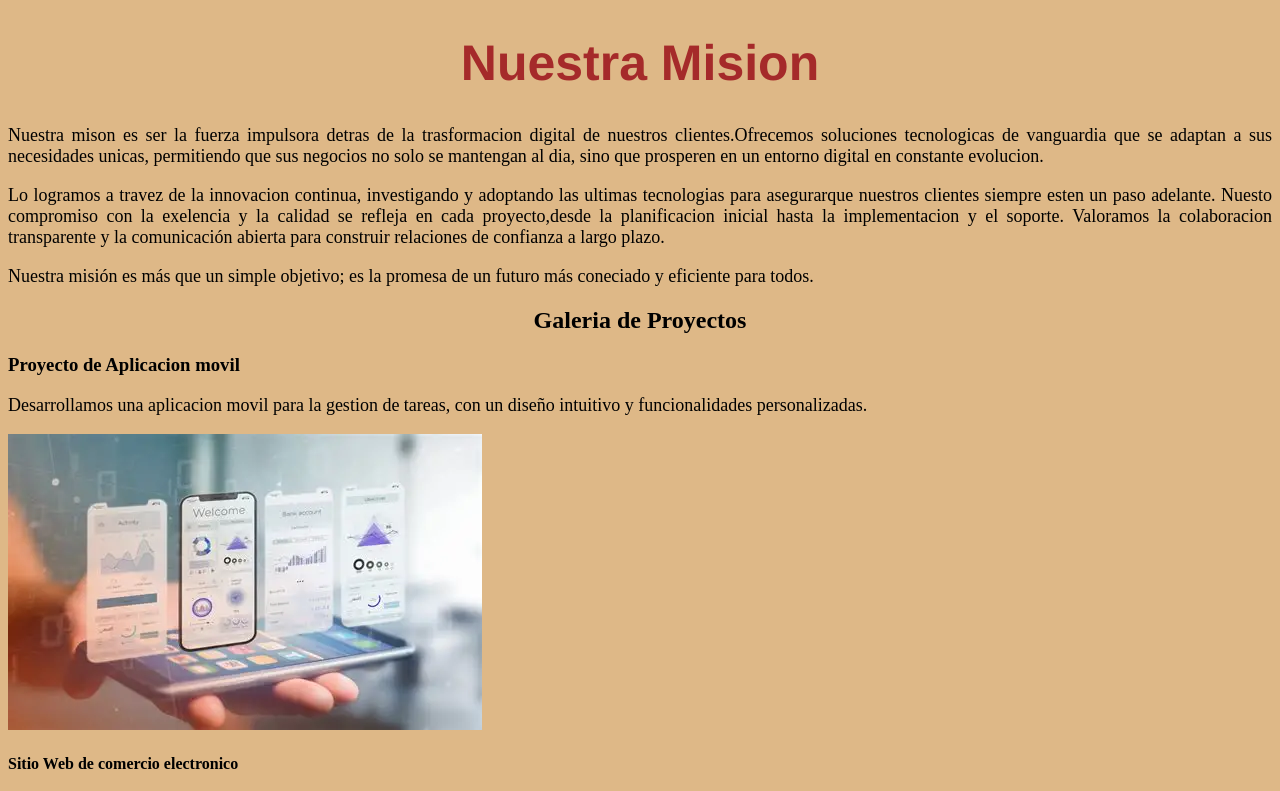
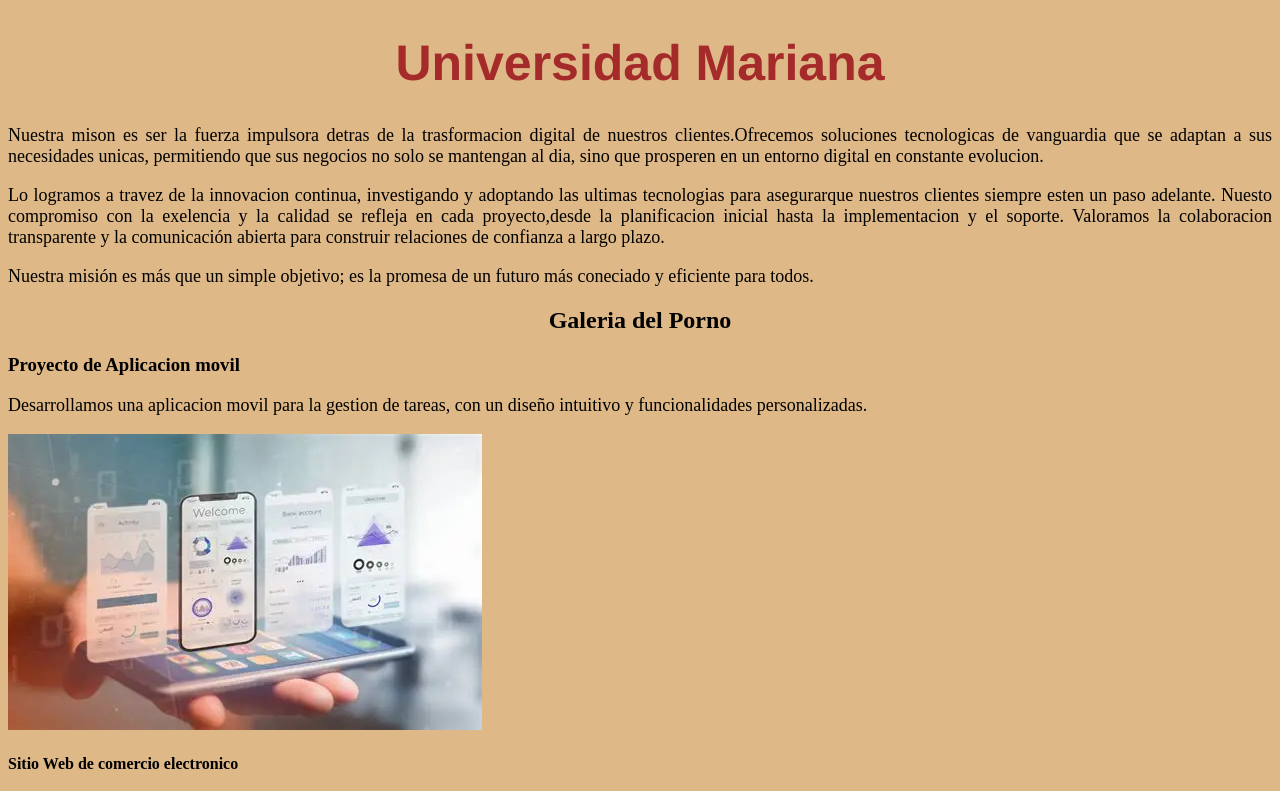
Before and after one commit to david35-her/pagina_web_David_Urbano, a plain HTML site: page mision.html in a window 1280 px wide. Shown: the top 791 px of the page. Drawn offline with Linux system fonts and the light colour scheme.

Commit message:
carga primera rama

```diff
--- a/mision.html
+++ b/mision.html
@@ -5,11 +5,11 @@
     <link rel="stylesheet" href="ESTILOS/EstilosMision.css">
     </head>
     <body>
-    <h1>Nuestra Mision </h1>
+    <h1>Universidad Mariana </h1>
     <p>Nuestra mison es ser la fuerza impulsora detras de la trasformacion digital de nuestros clientes.Ofrecemos soluciones tecnologicas de vanguardia que se adaptan a sus necesidades unicas, permitiendo que sus negocios no solo se mantengan al dia, sino que prosperen en un entorno digital en constante evolucion. </p>
     <p>Lo logramos a travez de la innovacion continua, investigando y adoptando las ultimas tecnologias para asegurarque nuestros clientes siempre esten un paso adelante. Nuesto compromiso con la exelencia y la calidad se refleja en cada proyecto,desde la planificacion inicial hasta la implementacion y el soporte. Valoramos la colaboracion transparente  y la comunicación abierta para construir relaciones de confianza a largo plazo.</p>
     <p>Nuestra misión es más que un simple objetivo; es la promesa de un futuro más coneciado y eficiente para todos.</p>
-    <h2>Galeria de Proyectos </h2>
+    <h2>Galeria del Porno </h2>
     <h3>Proyecto de Aplicacion movil</h3>
     <p id="uno">Desarrollamos una aplicacion movil para la gestion de tareas, con un diseño intuitivo y funcionalidades personalizadas. </p>
     <img src="IMAGENES/OIP.jpg" alt="Aplicacion">
```
